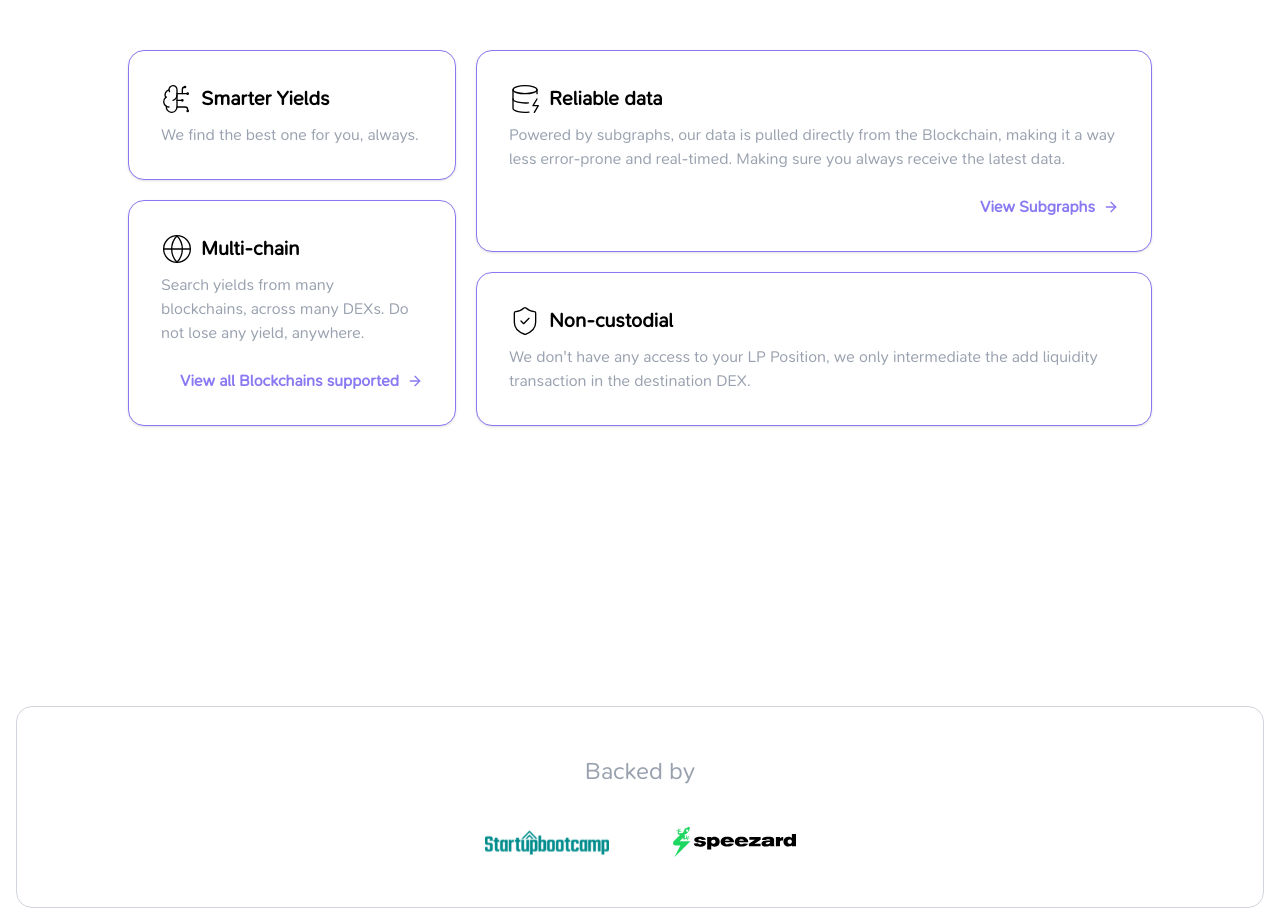
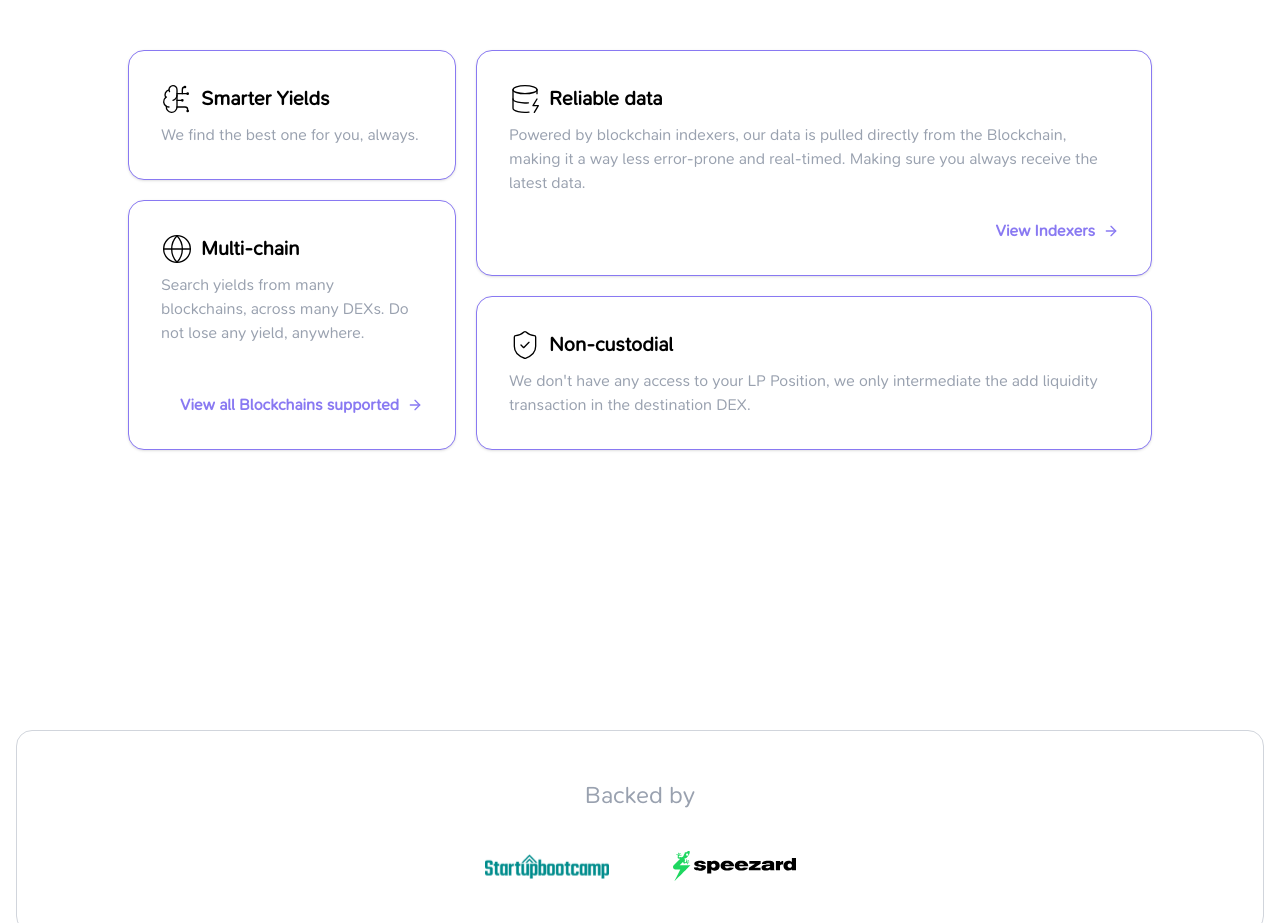
Before and after one commit to Zup-Protocol/zup-landing, a Next.js app: page / in a window 1280 px wide. Shown: the part 2760-3683 px from the top of the page. Built offline with nearby package versions, Linux system fonts and the light colour scheme.

Commit message:
chore: change subgraphs to inder

```diff
--- a/components/sections/grid.tsx
+++ b/components/sections/grid.tsx
@@ -21,10 +21,10 @@ const featuresData = [
     icon: <DatabaseZap className="w-8 h-8 text-brand-purple" strokeWidth={1} />,
     title: "Reliable data",
     description:
-      "Powered by subgraphs, our data is pulled directly from the Blockchain, making it a way less error-prone and real-timed. Making sure you always receive the latest data.",
-    linkText: "View Subgraphs",
+      "Powered by blockchain indexers, our data is pulled directly from the Blockchain, making it a way less error-prone and real-timed. Making sure you always receive the latest data.",
+    linkText: "View Indexers",
     linkHref:
-      "https://zupprotocol.gitbook.io/documentation/technical/zup-protocol-subgraphs",
+      "https://zupprotocol.gitbook.io/documentation/technical/zup-protocol-indexer",
     class: "col-span-2 row-span-4",
   },
   {
```
